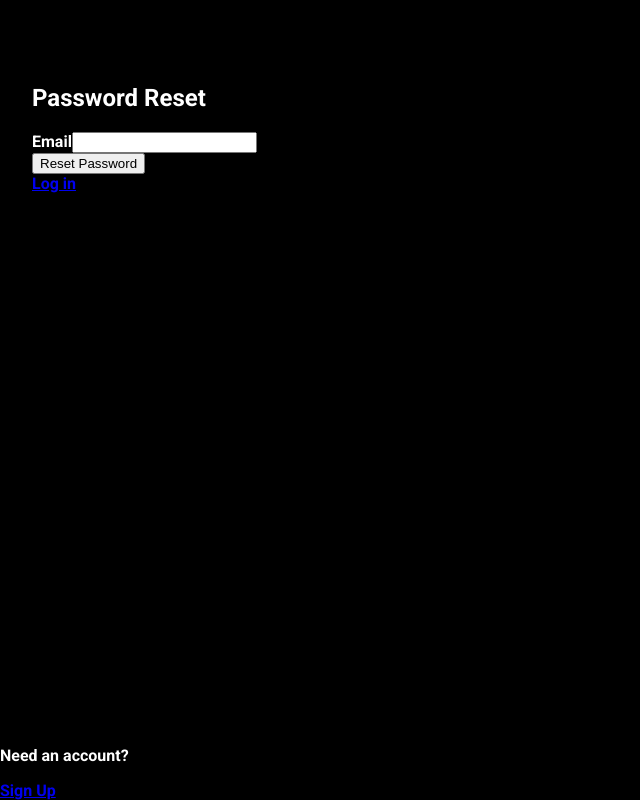
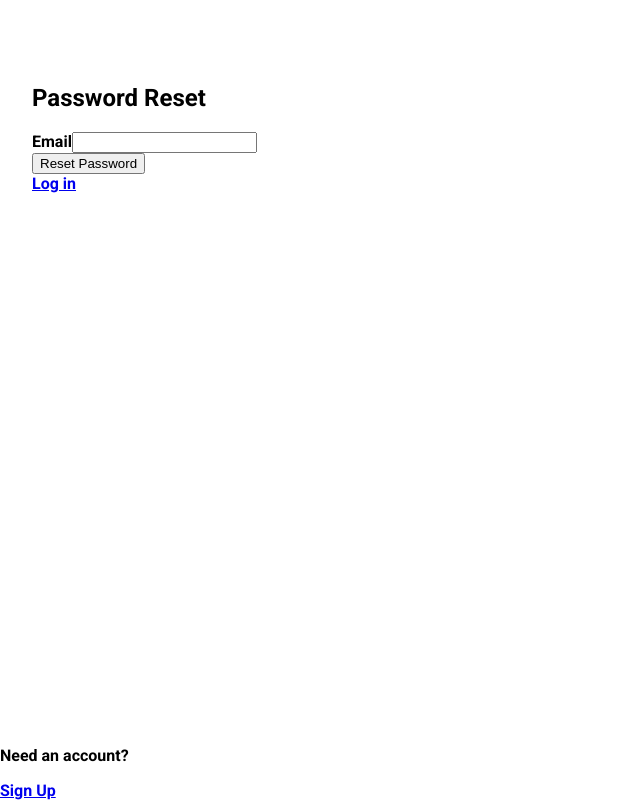
Before and after one commit to Costa-Alexandre/coding-challenge-frontend, a Next.js app: page /forgot-password in a window 1280 px wide. Shown: the whole page, without its empty margins (0-640 px from the left). Built offline with nearby package versions, Linux system fonts and the light colour scheme; no server answers.

Commit message:
change background color to see difference between deployed prod and main

```diff
--- a/src/styles/globals.css
+++ b/src/styles/globals.css
@@ -1,6 +1,6 @@
 body {
-  background: #000000;
-  color: #FFFFFF;
+  background: #FFFFFF;
+  color: #000000;
   overflow: hidden;
   margin: 0;
   width: 100vw;
```
